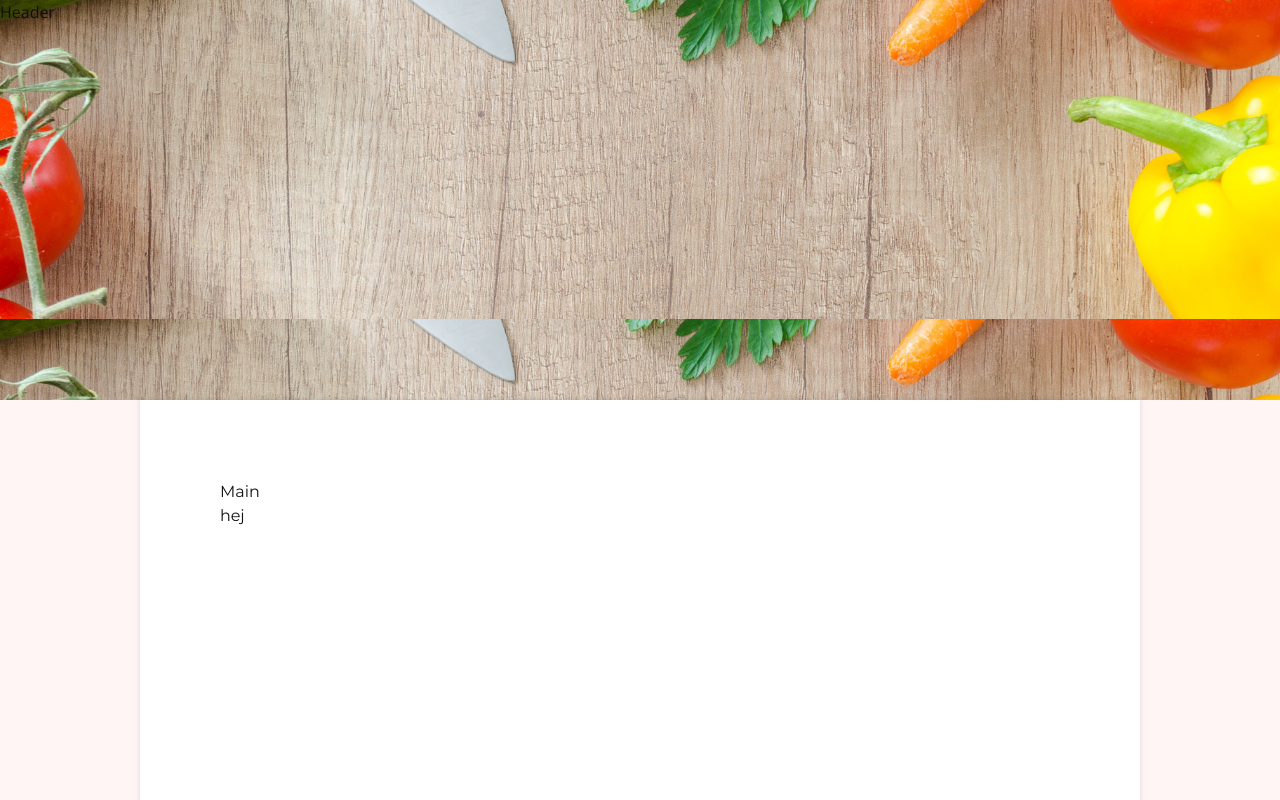
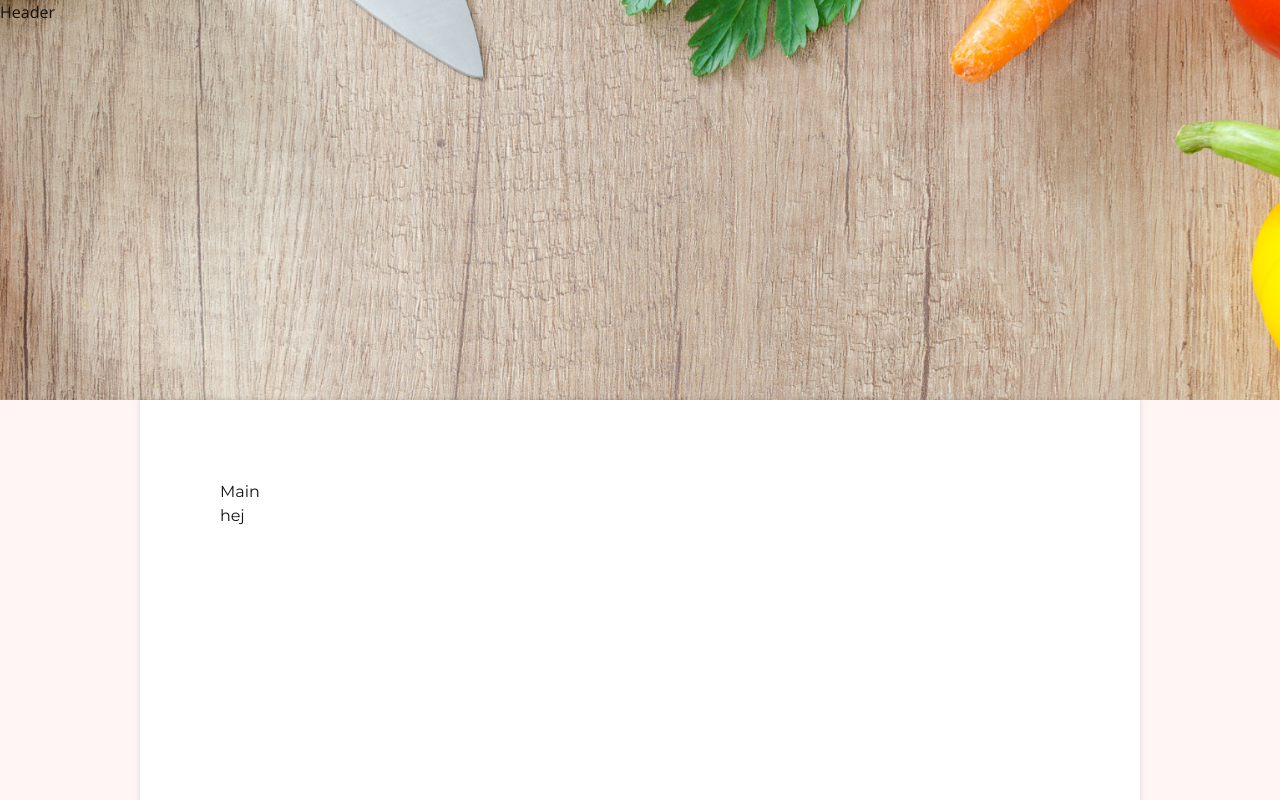
Before and after one commit to teeboteebo/yaddie-web, a React (Create React App) app: page / in a window 1280 px wide. Shown: the top 800 px of the page. Built offline with nearby package versions, Linux system fonts and the light colour scheme.

Commit message:
header image fix

```diff
--- a/src/components/Header/styles.scss
+++ b/src/components/Header/styles.scss
@@ -2,7 +2,6 @@
 
 header {
   background-image: url('/images/header-image.jpg');
-  background-size: contain;
+  background-size: cover;
   background-position: center top;
-  background-attachment: fixed;
 }
```
